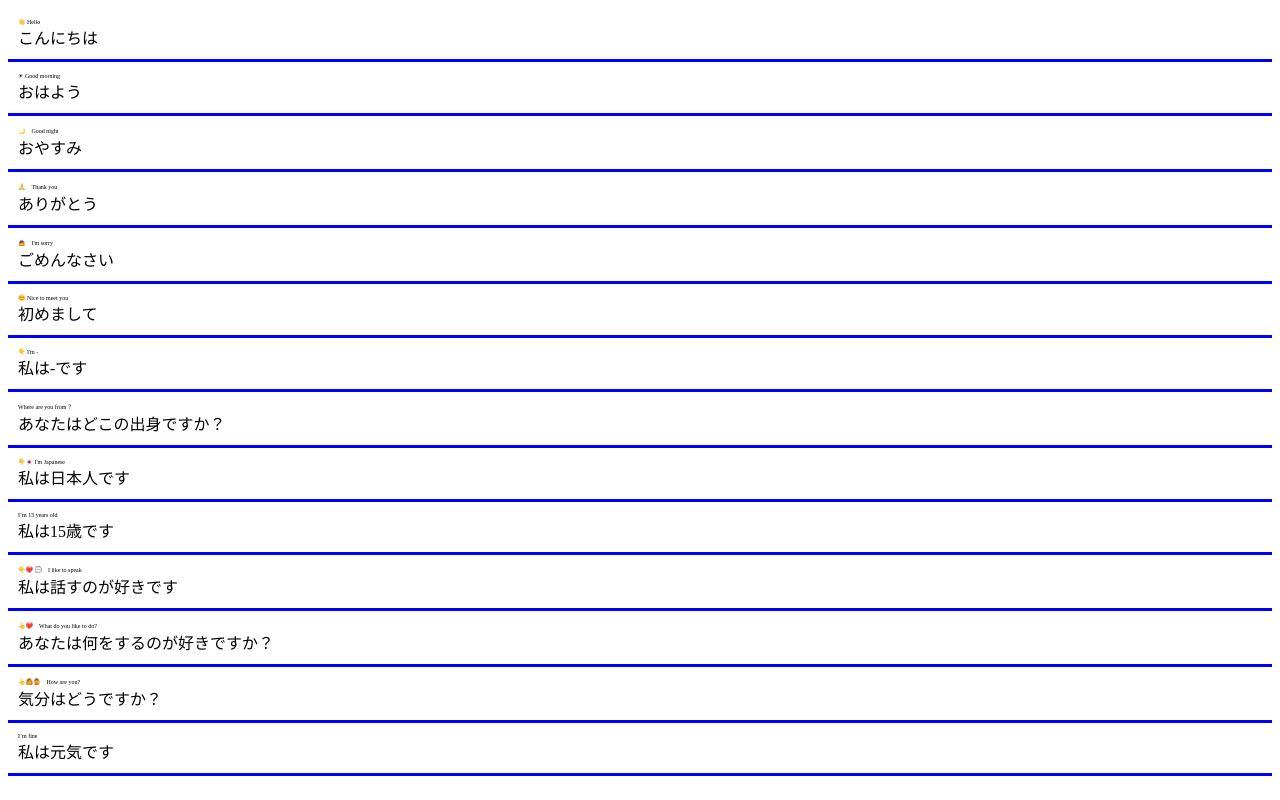
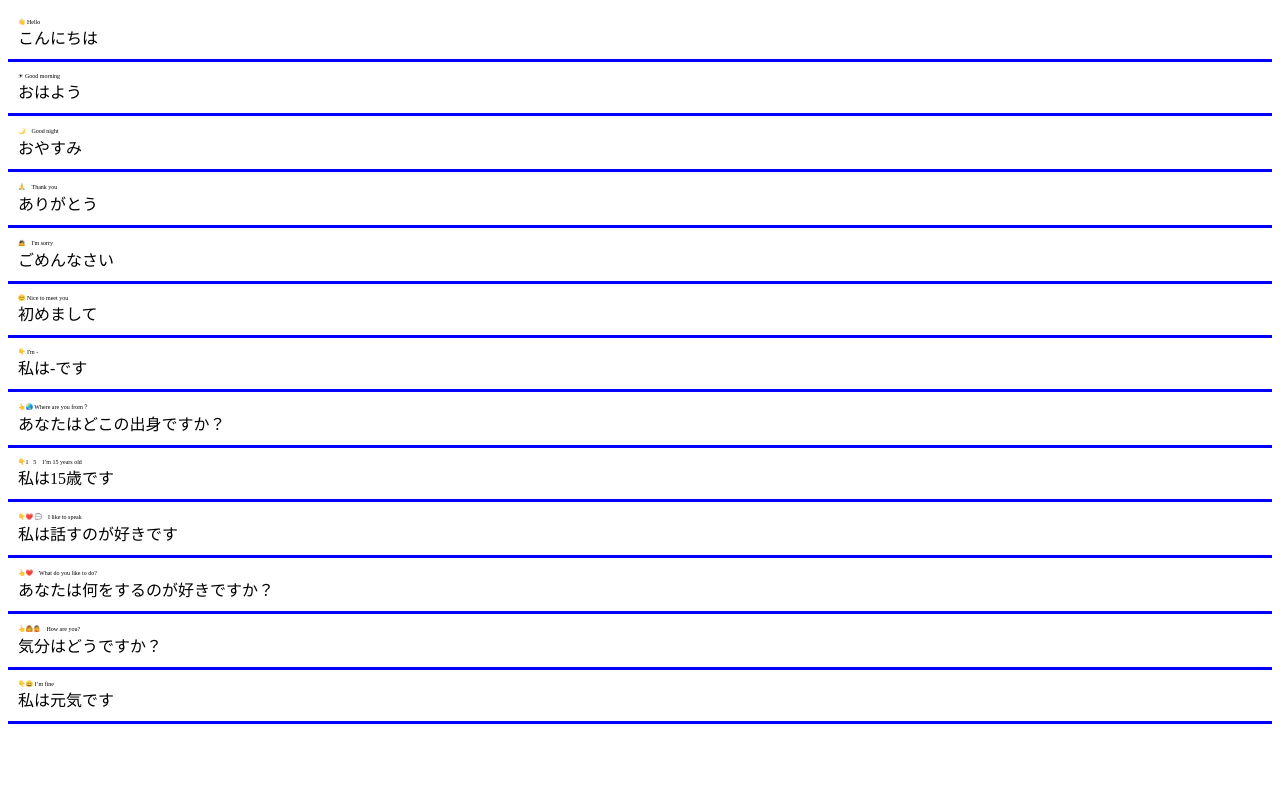
Before and after one commit to roggenarchive/smile-chat, a website: page index.html in a window 1280 px wide. Drawn offline with Linux system fonts and the light colour scheme.

Commit message:
Update index.html

```diff
--- a/index.html
+++ b/index.html
@@ -46,15 +46,11 @@
   <p class="jp">私は-です</p>
 </div>
 <div class="wrap">
-  <p class="emoji"> Where are you from？</p>
+  <p class="emoji">👆🌏 Where are you from？</p>
   <p class="jp">あなたはどこの出身ですか？</p>
 </div>
 <div class="wrap">
-  <p class="emoji">👇🇯🇵 I'm Japanese</p>
-  <p class="jp">私は日本人です</p>
-</div>
-<div class="wrap">
-  <p class="emoji"> I’m 15 years old</p>
+  <p class="emoji">👇1⃣5⃣ I’m 15 years old</p>
   <p class="jp">私は15歳です</p>
 </div>
 <div class="wrap">
@@ -70,7 +66,7 @@
   <p class="jp">気分はどうですか？</p>
 </div>
 <div class="wrap">
-  <p class="emoji">I’m fine</p>
+  <p class="emoji">👇😄 I’m fine</p>
   <p class="jp">私は元気です</p>
 </div>
 </body>
```
